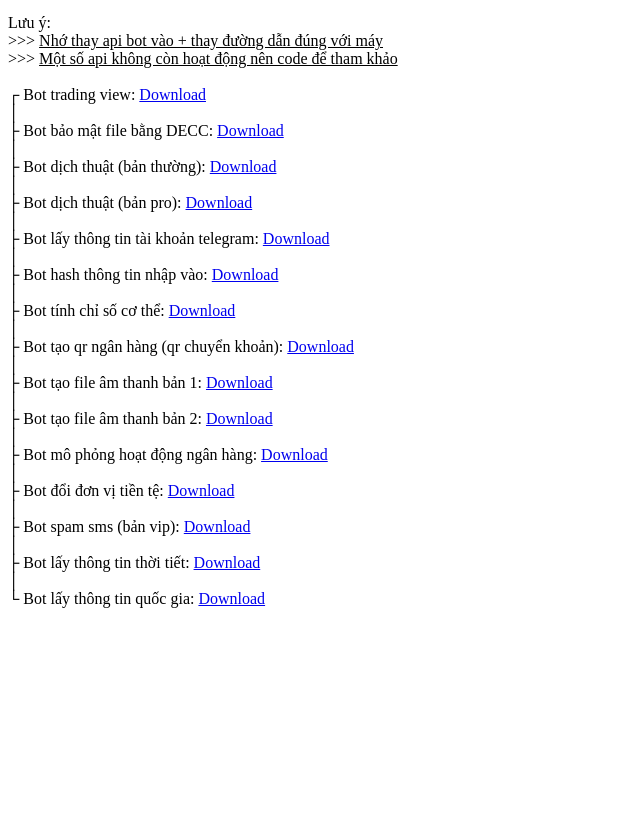
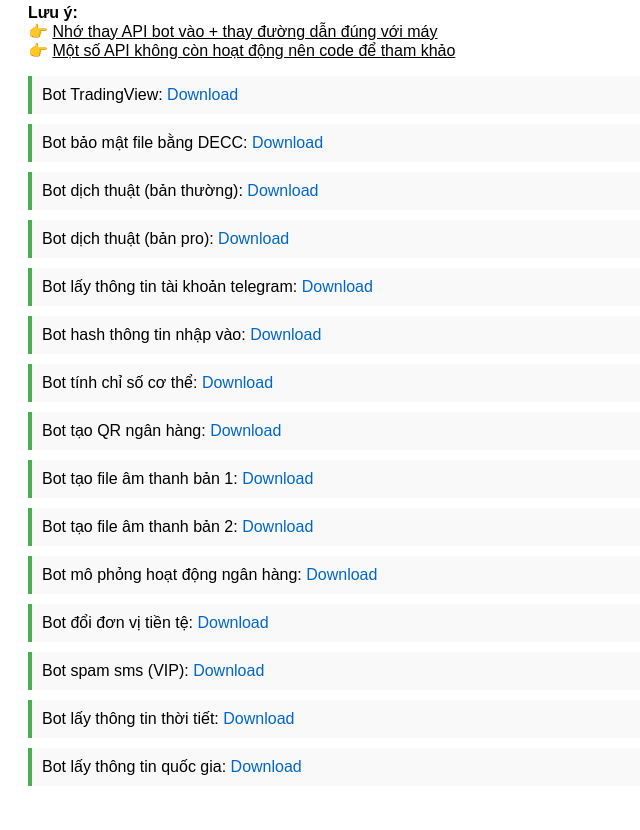
Before and after one commit to trgchinhh/linkbot, a plain HTML site: page index.html in a window 1280 px wide. Shown: the part 66-896 px from the top of the page, without its empty margins (0-640 px from the left). Before the commit the page ends 800 px from the top, so only its background shows below. Drawn offline with Linux system fonts and the light colour scheme.

Commit message:
Update index.html

```diff
--- a/index.html
+++ b/index.html
@@ -2,32 +2,52 @@
 <html lang="vi">
 <head>
     <meta charset="UTF-8">
-    >> ___TruongChinh304___
+    <title>Share Bot Telegram</title>
+    <meta name="viewport" content="width=device-width, initial-scale=1.0">
+    <style>
+        body {
+            font-family: Arial, sans-serif;
+            padding: 20px;
+        }
+        .bot-list {
+            list-style-type: none;
+            padding: 0;
+        }
+        .bot-list li {
+            margin: 10px 0;
+            padding: 10px;
+            border-left: 4px solid #4CAF50;
+            background-color: #f9f9f9;
+        }
+        .bot-list a {
+            text-decoration: none;
+            color: #0066cc;
+        }
+    </style>
 </head>
 <body>
-    <br><br>
-    <b>Share Bot Telegram</b>
-    <br><br>
-    Lưu ý:<br>
-    >>> <u>Nhớ thay api bot vào + thay đường dẫn đúng với máy</u><br>
-    >>> <u>Một số api không còn hoạt động nên code để tham khảo</u>
-    <br><br>
+    <h3 style="margin-top: 1px;">🔗 Share Bot Telegram</h3>
+    <p><strong>Lưu ý:</strong><br>
+        👉 <u>Nhớ thay API bot vào + thay đường dẫn đúng với máy</u><br>
+        👉 <u>Một số API không còn hoạt động nên code để tham khảo</u>
+    </p>
 
-    ┌ Bot trading view: <a href="https://github.com/trgchinhh/Tradingview_TLGBot">Download</a><br>│<br>
-    ├ Bot bảo mật file bằng DECC: <a href = "https://github.com/trgchinhh/Decc_File_Security/blob/main/DECC/Bot_Teleram_DECC.py">Download</a><br>│<br>
-    ├ Bot dịch thuật (bản thường): <a href="https://github.com/trgchinhh/Share_Bot_Telegram/blob/main/share_bot_translate.py">Download</a><br>│<br>
-    ├ Bot dịch thuật (bản pro): <a href="https://github.com/trgchinhh/Share_Bot_Telegram/blob/main/Share_bot_translate_pro.py">Download</a><br>│<br>
-    ├ Bot lấy thông tin tài khoản telegram: <a href="https://github.com/trgchinhh/Share_Bot_Telegram/blob/main/share_bot_getinfor.py">Download</a><br>│<br>
-    ├ Bot hash thông tin nhập vào: <a href="https://github.com/trgchinhh/Share_Bot_Telegram/blob/main/share_bot_hashdata.py">Download</a><br>│<br>
-    ├ Bot tính chỉ số cơ thể: <a href="https://github.com/trgchinhh/Share_Bot_Telegram/blob/main/share_bot_index_measurement.py">Download</a><br>│<br>
-    ├ Bot tạo qr ngân hàng (qr chuyển khoản): <a href="https://github.com/trgchinhh/Share_Bot_Telegram/blob/main/share_bot_make_qrbank.py">Download</a><br>│<br>
-    ├ Bot tạo file âm thanh bản 1: <a href="https://github.com/trgchinhh/Share_Bot_Telegram/blob/main/share_bot_pronounce.py">Download</a><br>│<br>
-    ├ Bot tạo file âm thanh bản 2: <a href="https://github.com/trgchinhh/Share_Bot_Telegram/blob/main/share_bot_pronounce(1).py">Download</a><br>│<br>
-    ├ Bot mô phỏng hoạt động ngân hàng: <a href="https://github.com/trgchinhh/Share_Bot_Telegram/blob/main/share_bot_telebank.py">Download</a><br>│<br>
-    ├ Bot đổi đơn vị tiền tệ: <a href="https://github.com/trgchinhh/Share_Bot_Telegram/blob/main/bot_currency_conversion.py">Download</a><br>│<br>
-    ├ Bot spam sms (bản vip): <a href="https://github.com/trgchinhh/Share_Bot_Telegram/blob/main/share_bot_spamsms.py">Download</a><br>│<br>
-    ├ Bot lấy thông tin thời tiết: <a href="https://github.com/trgchinhh/Share_Bot_Telegram/blob/main/share_bot_get_data_weather.py">Download</a><br>│<br>
-    └ Bot lấy thông tin quốc gia: <a href="https://github.com/trgchinhh/Share_Bot_Telegram/blob/main/share_bot_get_data_nation.py">Download</a><br><br>
-
+    <ul class="bot-list">
+        <li>Bot TradingView: <a href="https://github.com/trgchinhh/Tradingview_TLGBot">Download</a></li>
+        <li>Bot bảo mật file bằng DECC: <a href="https://github.com/trgchinhh/Decc_File_Security/blob/main/DECC/Bot_Teleram_DECC.py">Download</a></li>
+        <li>Bot dịch thuật (bản thường): <a href="https://github.com/trgchinhh/Share_Bot_Telegram/blob/main/share_bot_translate.py">Download</a></li>
+        <li>Bot dịch thuật (bản pro): <a href="https://github.com/trgchinhh/Share_Bot_Telegram/blob/main/Share_bot_translate_pro.py">Download</a></li>
+        <li>Bot lấy thông tin tài khoản telegram: <a href="https://github.com/trgchinhh/Share_Bot_Telegram/blob/main/share_bot_getinfor.py">Download</a></li>
+        <li>Bot hash thông tin nhập vào: <a href="https://github.com/trgchinhh/Share_Bot_Telegram/blob/main/share_bot_hashdata.py">Download</a></li>
+        <li>Bot tính chỉ số cơ thể: <a href="https://github.com/trgchinhh/Share_Bot_Telegram/blob/main/share_bot_index_measurement.py">Download</a></li>
+        <li>Bot tạo QR ngân hàng: <a href="https://github.com/trgchinhh/Share_Bot_Telegram/blob/main/share_bot_make_qrbank.py">Download</a></li>
+        <li>Bot tạo file âm thanh bản 1: <a href="https://github.com/trgchinhh/Share_Bot_Telegram/blob/main/share_bot_pronounce.py">Download</a></li>
+        <li>Bot tạo file âm thanh bản 2: <a href="https://github.com/trgchinhh/Share_Bot_Telegram/blob/main/share_bot_pronounce(1).py">Download</a></li>
+        <li>Bot mô phỏng hoạt động ngân hàng: <a href="https://github.com/trgchinhh/Share_Bot_Telegram/blob/main/share_bot_telebank.py">Download</a></li>
+        <li>Bot đổi đơn vị tiền tệ: <a href="https://github.com/trgchinhh/Share_Bot_Telegram/blob/main/bot_currency_conversion.py">Download</a></li>
+        <li>Bot spam sms (VIP): <a href="https://github.com/trgchinhh/Share_Bot_Telegram/blob/main/share_bot_spamsms.py">Download</a></li>
+        <li>Bot lấy thông tin thời tiết: <a href="https://github.com/trgchinhh/Share_Bot_Telegram/blob/main/share_bot_get_data_weather.py">Download</a></li>
+        <li>Bot lấy thông tin quốc gia: <a href="https://github.com/trgchinhh/Share_Bot_Telegram/blob/main/share_bot_get_data_nation.py">Download</a></li>
+    </ul>
 </body>
 </html>
```
